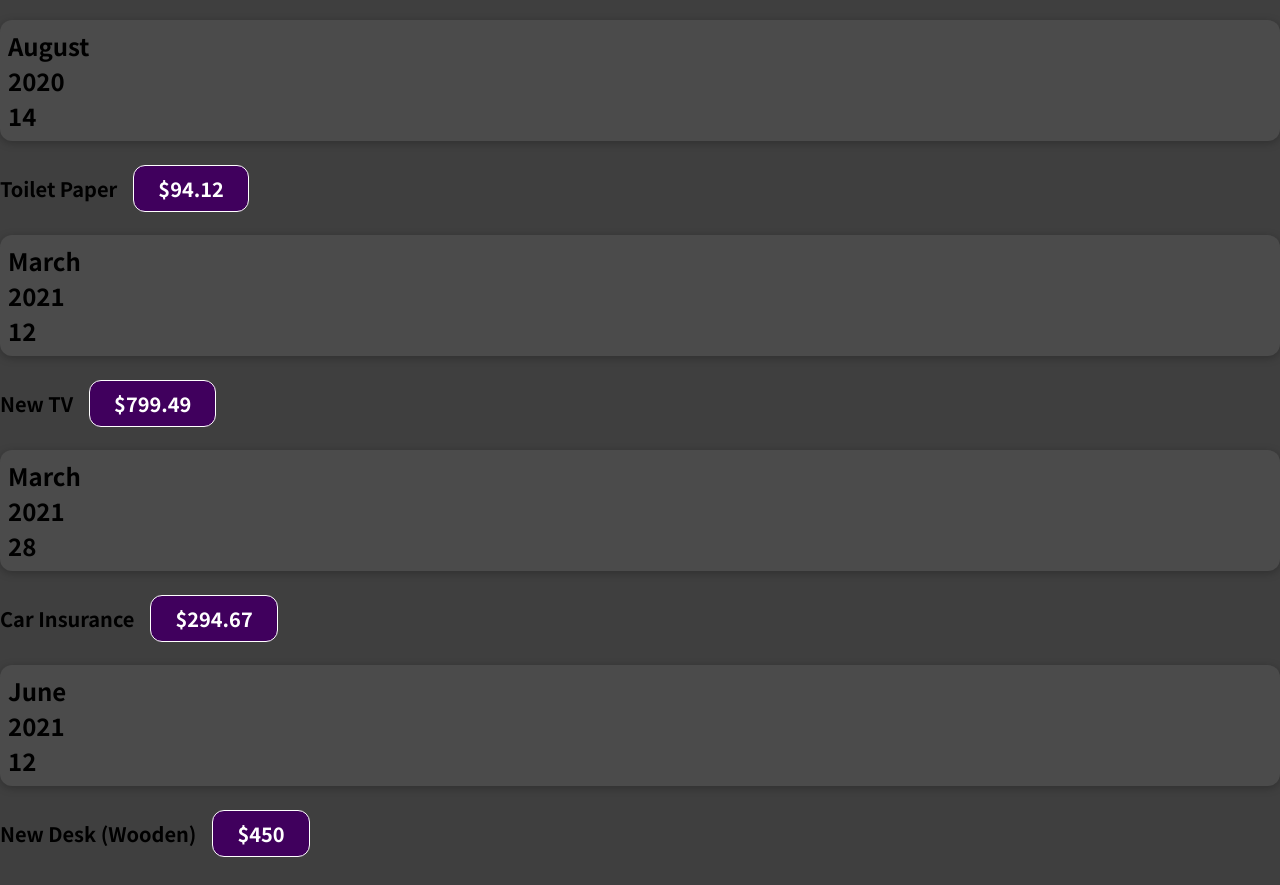
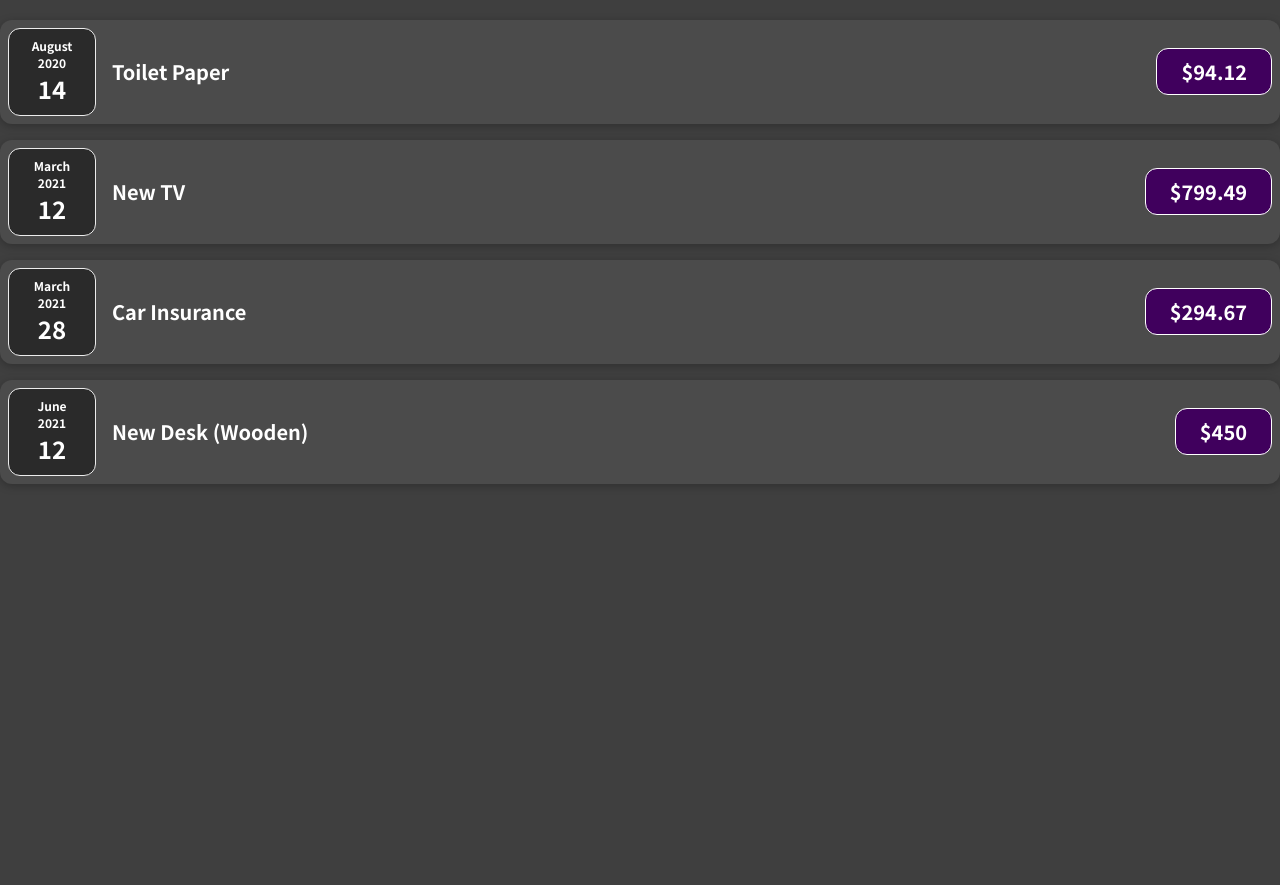
Before and after one commit to Blacknsilver/exercises, a React (Create React App) app in the folder react/first-react-project/: page / in a window 1280 px wide. After the commit the page ends 800 px from the top, so only its background shows below. Built offline with nearby package versions, Linux system fonts and the light colour scheme.

Commit message:
Split  ExpenseItem into 2 components.

```diff
--- /dev/null
+++ b/react/first-react-project/src/components/ExpenseDate.css
@@ -0,0 +1,26 @@
+.expense-date {
+  display: flex;
+  flex-direction: column;
+  width: 5.5rem;
+  height: 5.5rem;
+  border: 1px solid #ececec;
+  background-color: #2a2a2a;
+  color: white;
+  border-radius: 12px;
+  align-items: center;
+  justify-content: center;
+}
+
+.expense-date__month {
+  font-size: 0.75rem;
+  font-weight: bold;
+}
+
+.expense-date__year {
+  font-size: 0.75rem;
+}
+
+.expense-date__day {
+  font-size: 1.5rem;
+  font-weight: bold;
+}
--- /dev/null
+++ b/react/first-react-project/src/components/ExpenseDate.jsx
@@ -0,0 +1,17 @@
+import "./ExpenseDate.css";
+
+function ExpenseDate(props) {
+  const month = props.date.toLocaleString("en-US", { month: "long" });
+  const day = props.date.toLocaleString("en-US", { day: "2-digit" });
+  const year = props.date.getFullYear();
+
+  return (
+    <div className="expense-date">
+      <div className="expense-date__month">{month}</div>
+      <div className="expense-date__year">{year}</div>
+      <div className="expense-date__day">{day}</div>
+    </div>
+  );
+}
+
+export default ExpenseDate;
--- a/react/first-react-project/src/components/ExpenseItem.jsx
+++ b/react/first-react-project/src/components/ExpenseItem.jsx
@@ -1,18 +1,11 @@
 import "./ExpenseItem.css";
+import ExpenseDate from "./ExpenseDate";
 
 function ExpenseItem(props) {
-  const month = props.date.toLocaleString("en-US", { month: "long" });
-  const day = props.date.toLocaleString("en-US", { day: "2-digit" });
-  const year = props.date.getFullYear();
   return (
-    <div>
-      <div className="expense-item">
-        <div>
-          <div>{month}</div>
-          <div>{year}</div>
-          <div>{day}</div>
-        </div>
-      </div>
+    <div className="expense-item">
+      <ExpenseDate date={props.date}></ExpenseDate>
+
       <div className="expense-item__description">
         <h2>{props.title}</h2>
         <div className="expense-item__price">${props.amount}</div>
```
Also changed, not shown: react/first-react-project/src/index.jsx (renamed from react/first-react-project/src/index.js).
